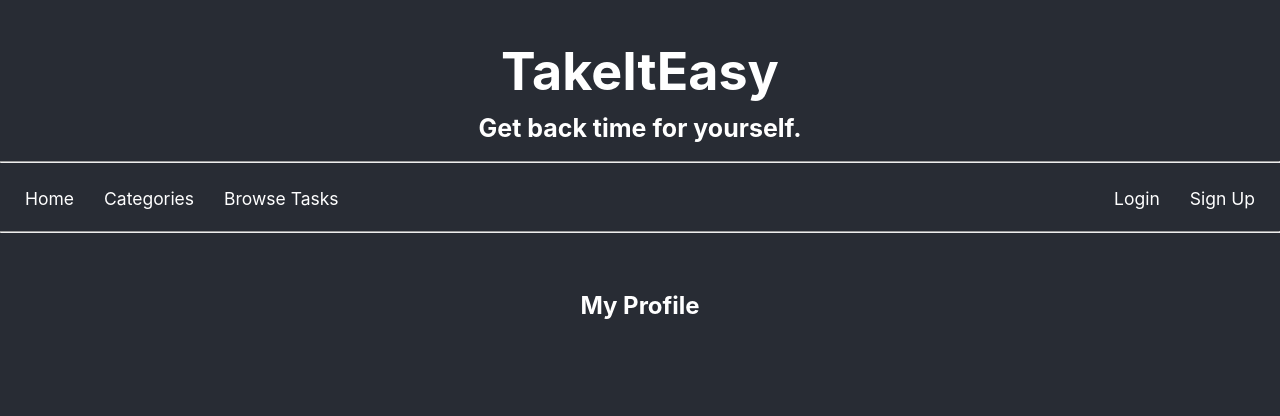
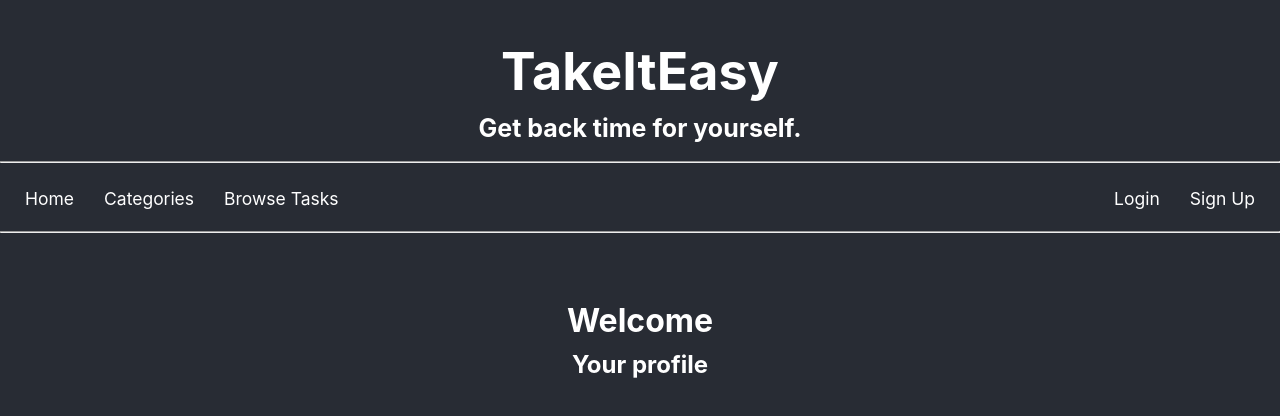
Before and after one commit to crollo1/take-it-easy-frontend, a React (Create React App) app: page /profile in a window 1280 px wide. Shown: the top 416 px of the page. Built offline with nearby package versions, Linux system fonts and the light colour scheme; no server answers.

Commit message:
login link to my profile, display name, and task hover feature added

```diff
--- a/src/App.css
+++ b/src/App.css
@@ -183,13 +183,16 @@ button {
 .taskDetails {
   font-family: 'Noto Sans Mono';
   max-width: 30vw;
-  margin: 10px;
+  margin: 20px;
   padding: 5px;
   color: white;
   border: 2px solid white;
   border-radius: 20px;
   background-color: rgba(255, 254, 254, 0.2);
-  cursor: pointer;
+}
+
+.taskDetails:hover {
+  transform: scale(1.05);
 }
 
 .postTask {
@@ -227,3 +230,7 @@ button {
 .routes {
   padding: 20px;
 }
+
+.yourProfile {
+  margin-top: 5px;
+}
--- a/src/components/Home.js
+++ b/src/components/Home.js
@@ -77,7 +77,10 @@ function Home( props ) {
 
 
             { currentUser !== null ? (
+              <>
+              <Link to='/profile'>Profile</Link>
               <Link onClick={handleLogOut} to="/">Logout</Link>
+              </>
             ) : (
               <>
               <Link to='/login'>Login</Link>
--- a/src/components/Login.js
+++ b/src/components/Login.js
@@ -24,7 +24,7 @@ function Login( props ) {
 
             localStorage.setItem("jwt", res.data.token);
             props.fetchUser();
-            navigatePush('/');
+            navigatePush('/profile');
 
         })
         .catch( err => {
--- a/src/components/MyProfile.js
+++ b/src/components/MyProfile.js
@@ -51,7 +51,10 @@ function MyProfile() {
     return (
 
         <div className="profile">
-            <h2>My Profile</h2>
+            <h1>Welcome {currentUser.name}</h1>
+            <h2 className="yourProfile">Your profile</h2>
+
+
         </div>
 
     );
```
